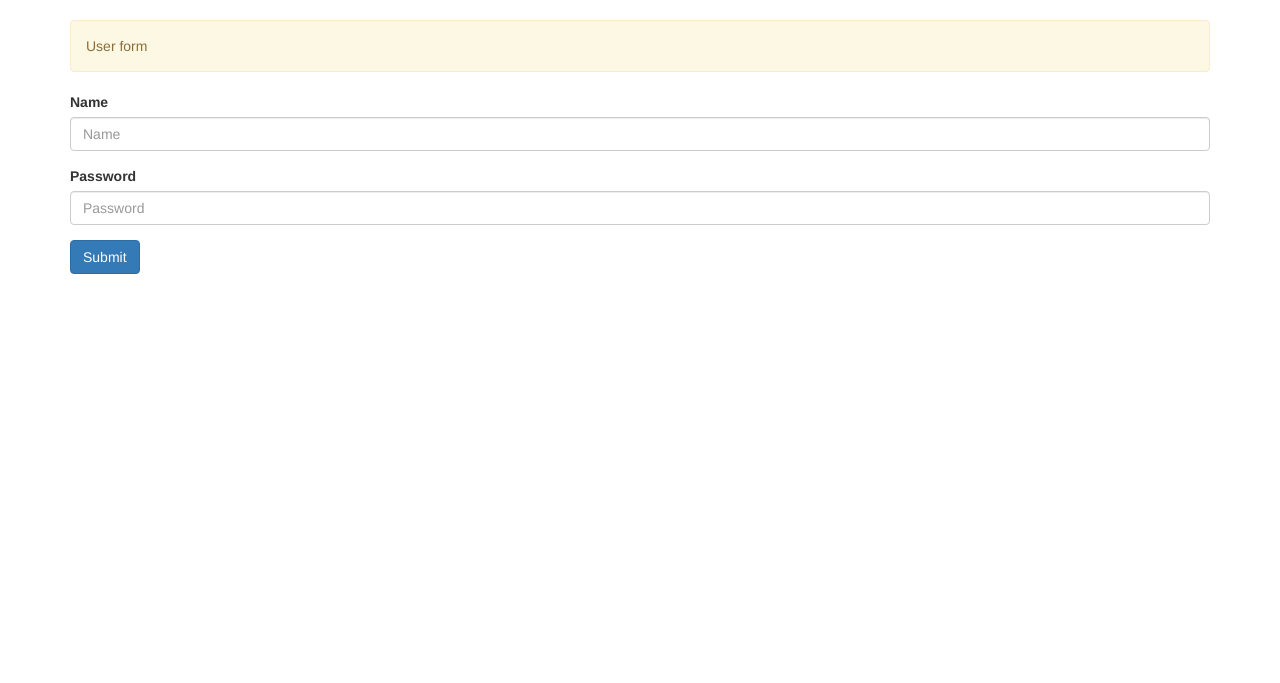
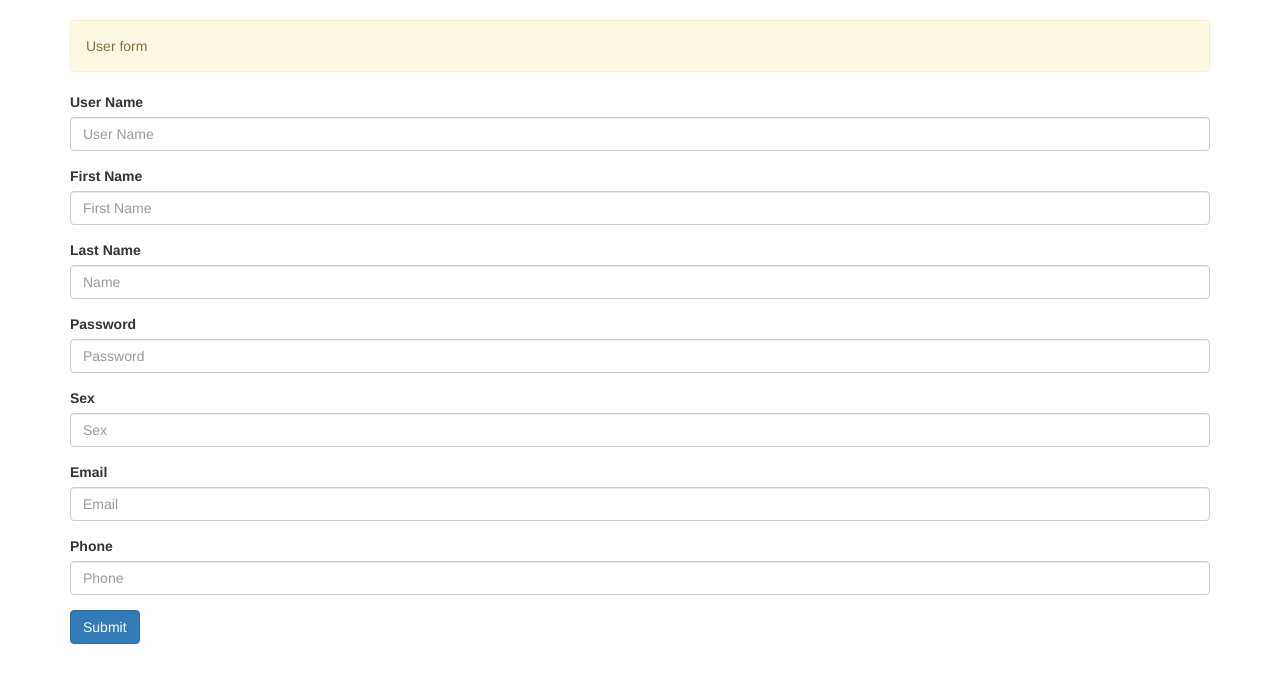
Before and after one commit to sangtm97/b203a_group_d, a PHP site: page /form_user.php in a window 1280 px wide. Shown: the part 72-755 px from the top of the page. Run offline with PHP 8.4, Linux system fonts and the light colour scheme.

Commit message:
update form user

```diff
--- a/form_user.php
+++ b/form_user.php
@@ -4,14 +4,13 @@ session_start();
 require_once 'models/UserModel.php';
 $userModel = new UserModel();
 
-$user = NULL; //Add new user
-$_id = NULL;
+$user = null; //Add new user
+$_id = null;
 
 if (!empty($_GET['id'])) {
     $_id = $_GET['id'];
-    $user = $userModel->findUserById($_id);//Update existing user
+    $user = $userModel->findUserById($_id); //Update existing user
 }
-
 
 if (!empty($_POST['submit'])) {
 
@@ -28,34 +27,62 @@ if (!empty($_POST['submit'])) {
 <html>
 <head>
     <title>User form</title>
-    <?php include 'views/meta.php' ?>
+    <?php include 'views/meta.php'?>
 </head>
 <body>
     <?php include 'views/header.php'?>
     <div class="container">
 
-            <?php if ($user || !isset($_id)) { ?>
+            <?php if ($user || !isset($_id)) {?>
                 <div class="alert alert-warning" role="alert">
                     User form
                 </div>
                 <form method="POST">
                     <input type="hidden" name="id" value="<?php echo $_id ?>">
                     <div class="form-group">
-                        <label for="name">Name</label>
-                        <input class="form-control" name="name" placeholder="Name" value="<?php if (!empty($user[0]['name'])) echo $user[0]['name'] ?>">
+                        <label for="userName">User Name</label>
+                        <input class="form-control" name="userName" placeholder="User Name" value="<?php if (!empty($user[0]['userName'])) {
+    echo $user[0]['userName'];
+}
+    ?>">
+                    </div>
+                    <div class="form-group">
+                        <label for="firstName">First Name</label>
+                        <input class="form-control" name="firstName" placeholder="First Name" value="<?php if (!empty($user[0]['firstName'])) {
+    echo $user[0]['firstName'];
+}
+    ?>">
+                    </div>
+                    <div class="form-group">
+                        <label for="LastName">Last Name</label>
+                        <input class="form-control" name="LastName" placeholder="Name" value="<?php if (!empty($user[0]['LastName'])) {
+    echo $user[0]['LastName'];
+}
+    ?>">
                     </div>
                     <div class="form-group">
                         <label for="password">Password</label>
                         <input type="password" name="password" class="form-control" placeholder="Password">
                     </div>
-
+                    <div class="form-group">
+                        <label for="Sex">Sex</label>
+                        <input type="Sex" name="Sex" class="form-control" placeholder="Sex">
+                    </div>
+                    <div class="form-group">
+                        <label for="email">Email</label>
+                        <input type="email" name="email" class="form-control" placeholder="Email">
+                    </div>
+                    <div class="form-group">
+                        <label for="phone">Phone</label>
+                        <input type="phone" name="phone" class="form-control" placeholder="Phone">
+                    </div>
                     <button type="submit" name="submit" value="submit" class="btn btn-primary">Submit</button>
                 </form>
-            <?php } else { ?>
+            <?php } else {?>
                 <div class="alert alert-success" role="alert">
                     User not found!
                 </div>
-            <?php } ?>
+            <?php }?>
     </div>
 </body>
 </html>
```
